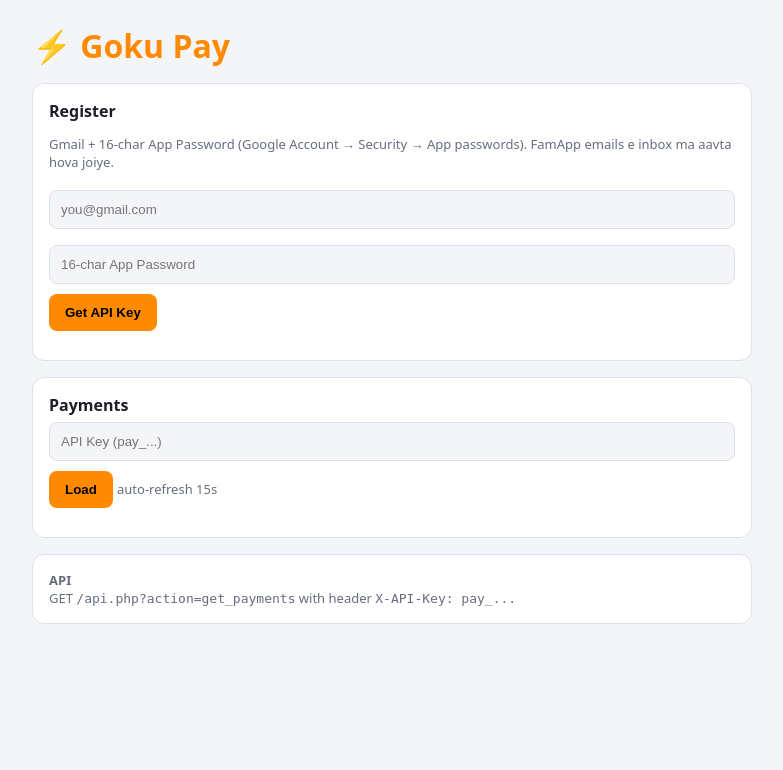
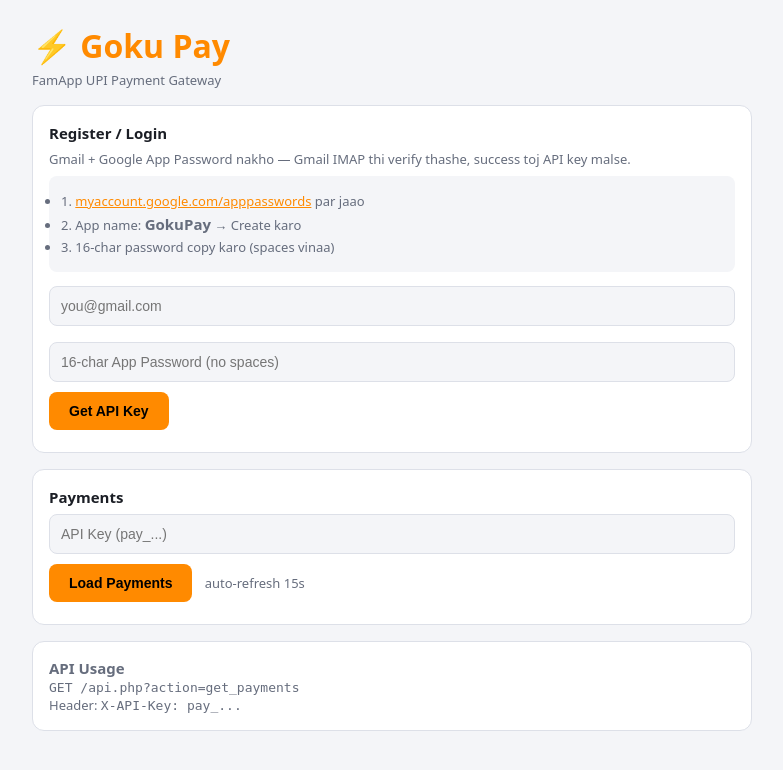
Before and after one commit to GOKUxPRO/GOKU-FAMAPP-, a PHP site: page / in a window 1280 px wide. Shown: the top 770 px of the page, without its empty margins (248-1031 px from the left). Run offline with PHP 8.4, Linux system fonts and the light colour scheme.

Commit message:
Update index.php

```diff
--- a/public/index.php
+++ b/public/index.php
@@ -7,76 +7,165 @@
 <style>
 :root{--bg:#0f1115;--card:#181b22;--tx:#e8eaf0;--mut:#8b91a1;--ac:#ff8a00;--bd:#2a2e38}
 @media(prefers-color-scheme:light){:root{--bg:#f4f5f8;--card:#fff;--tx:#1b1e25;--mut:#666d7d;--bd:#dde0e8}}
-*{box-sizing:border-box}body{margin:0;font-family:system-ui,sans-serif;background:var(--bg);color:var(--tx);padding:16px}
-.w{max-width:720px;margin:auto}h1{color:var(--ac);margin:8px 0 16px}
+*{box-sizing:border-box}
+body{margin:0;font-family:system-ui,sans-serif;background:var(--bg);color:var(--tx);padding:16px}
+.w{max-width:720px;margin:auto}
+h1{color:var(--ac);margin:8px 0 4px}
+.sub{color:var(--mut);font-size:13px;margin:0 0 16px}
 .c{background:var(--card);border:1px solid var(--bd);border-radius:12px;padding:16px;margin-bottom:16px}
-input{width:100%;padding:11px;margin:6px 0 10px;border-radius:8px;border:1px solid var(--bd);background:var(--bg);color:var(--tx)}
-button{background:var(--ac);color:#000;border:0;padding:11px 16px;border-radius:8px;font-weight:600;cursor:pointer}
-.m{color:var(--mut);font-size:13px}.k{word-break:break-all;background:var(--bg);padding:10px;border-radius:8px;font-family:monospace}
-table{width:100%;border-collapse:collapse;font-size:14px}td,th{padding:8px 6px;border-bottom:1px solid var(--bd);text-align:left}
-.t{overflow-x:auto}.e{color:#ff5d5d}.ok{color:#2ecc71}
+.c b{font-size:15px}
+input{width:100%;padding:11px;margin:6px 0 10px;border-radius:8px;border:1px solid var(--bd);background:var(--bg);color:var(--tx);font-size:14px}
+input:focus{outline:none;border-color:var(--ac)}
+button{background:var(--ac);color:#000;border:0;padding:11px 20px;border-radius:8px;font-weight:700;cursor:pointer;font-size:14px}
+button:active{opacity:.8}
+.m{color:var(--mut);font-size:13px;margin:6px 0}
+.k{word-break:break-all;background:var(--bg);padding:10px;border-radius:8px;font-family:monospace;font-size:13px;margin-top:8px}
+table{width:100%;border-collapse:collapse;font-size:14px}
+td,th{padding:9px 6px;border-bottom:1px solid var(--bd);text-align:left}
+th{color:var(--mut);font-size:12px;font-weight:600}
+.t{overflow-x:auto}
+.e{color:#ff5d5d}
+.ok{color:#2ecc71}
+.badge{display:inline-block;padding:2px 8px;border-radius:20px;font-size:11px;font-weight:600}
+.steps{background:var(--bg);border-radius:8px;padding:12px;margin:8px 0;font-size:13px;color:var(--mut)}
+.steps li{margin:4px 0}
+.loader{display:inline-block;width:14px;height:14px;border:2px solid var(--bd);border-top-color:var(--ac);border-radius:50%;animation:spin .7s linear infinite;vertical-align:middle;margin-right:6px}
+@keyframes spin{to{transform:rotate(360deg)}}
 </style>
 </head>
 <body><div class="w">
+
 <h1>⚡ Goku Pay</h1>
+<p class="sub">FamApp UPI Payment Gateway</p>
 
-<div class="c" id="reg">
-  <b>Register</b>
-  <p class="m">Gmail + 16-char App Password (Google Account → Security → App passwords). FamApp emails e inbox ma aavta hova joiye.</p>
-  <input id="email" type="email" placeholder="you@gmail.com">
-  <input id="pass" type="password" placeholder="16-char App Password">
-  <button onclick="reg()">Get API Key</button>
+<!-- Register Section -->
+<div class="c" id="regCard">
+  <b>Register / Login</b>
+  <p class="m">Gmail + Google App Password nakho — Gmail IMAP thi verify thashe, success toj API key malse.</p>
+
+  <ul class="steps">
+    <li>1. <a href="https://myaccount.google.com/apppasswords" target="_blank" style="color:var(--ac)">myaccount.google.com/apppasswords</a> par jaao</li>
+    <li>2. App name: <b>GokuPay</b> → Create karo</li>
+    <li>3. 16-char password copy karo (spaces vinaa)</li>
+  </ul>
+
+  <input id="email" type="email" placeholder="you@gmail.com" autocomplete="email">
+  <input id="pass" type="password" placeholder="16-char App Password (no spaces)" maxlength="16" autocomplete="off">
+  <button onclick="reg()" id="regBtn">Get API Key</button>
   <p id="rmsg" class="m"></p>
   <div id="keybox" style="display:none">
-    <p class="ok">Save this key now — fari nahi dekhay!</p><div class="k" id="key"></div>
+    <p class="ok">✅ Gmail verified! API Key ready — abhi j save karo:</p>
+    <div class="k" id="keyVal"></div>
+    <p class="m" style="margin-top:6px">⚠️ Aa key fari nahi dekhay — safe jagah save karo!</p>
   </div>
 </div>
 
+<!-- Payments Section -->
 <div class="c">
   <b>Payments</b>
-  <input id="ak" placeholder="API Key (pay_...)">
-  <button onclick="load()">Load</button>
-  <span class="m"> auto-refresh 15s</span>
+  <input id="ak" placeholder="API Key (pay_...)" autocomplete="off">
+  <button onclick="load()">Load Payments</button>
+  <span class="m" style="margin-left:8px">auto-refresh 15s</span>
   <p id="pmsg" class="m"></p>
-  <div class="t"><table id="tb" style="display:none">
-    <thead><tr><th>Amount</th><th>Sender</th><th>UTR</th><th>Txn ID</th><th>Time</th></tr></thead><tbody></tbody>
-  </table></div>
+  <div class="t">
+    <table id="tb" style="display:none">
+      <thead><tr><th>Amount</th><th>Sender</th><th>Txn ID</th><th>Time</th></tr></thead>
+      <tbody></tbody>
+    </table>
+  </div>
 </div>
 
-<div class="c m"><b>API</b><br>GET <code>/api.php?action=get_payments</code> with header <code>X-API-Key: pay_...</code></div>
+<!-- API Docs -->
+<div class="c m">
+  <b>API Usage</b><br>
+  <code>GET /api.php?action=get_payments</code><br>
+  Header: <code>X-API-Key: pay_...</code>
+</div>
+
 </div>
 <script>
 const $=id=>document.getElementById(id);
 const esc=s=>String(s).replace(/[&<>"']/g,c=>({'&':'&amp;','<':'&lt;','>':'&gt;','"':'&quot;',"'":'&#39;'}[c]));
 let timer;
+
+// Saved key load
 try{const k=localStorage.getItem('gk');if(k){$('ak').value=k;load();}}catch(e){}
 
 async function reg(){
-  $('rmsg').className='m';$('rmsg').textContent='Verifying Gmail...';
+  const email=$('email').value.trim();
+  const pass=$('pass').value.replace(/\s/g,'');
+
+  if(!email){$('rmsg').className='e';$('rmsg').textContent='Email enter karo.';return;}
+  if(pass.length!==16){$('rmsg').className='e';$('rmsg').textContent='App Password exactly 16 characters hovu joiye (spaces vinaa).';return;}
+
+  $('regBtn').disabled=true;
+  $('rmsg').className='m';
+  $('rmsg').innerHTML='<span class="loader"></span>Gmail verify thai rahu che...';
+
   try{
-    const r=await fetch('api.php?action=register',{method:'POST',headers:{'Content-Type':'application/json'},
-      body:JSON.stringify({email:$('email').value,app_password:$('pass').value})});
+    const r=await fetch('api.php?action=register',{
+      method:'POST',
+      headers:{'Content-Type':'application/json'},
+      body:JSON.stringify({email,app_password:pass})
+    });
     const d=await r.json();
     if(d.success){
-      $('rmsg').textContent='';$('keybox').style.display='block';$('key').textContent=d.api_key;
-      $('ak').value=d.api_key;$('pass').value='';load();
-    }else{$('rmsg').className='e';$('rmsg').textContent=d.error;}
-  }catch(e){$('rmsg').className='e';$('rmsg').textContent='Network error';}
+      $('rmsg').textContent='';
+      $('keybox').style.display='block';
+      $('keyVal').textContent=d.api_key;
+      $('ak').value=d.api_key;
+      $('pass').value='';
+      try{localStorage.setItem('gk',d.api_key);}catch(e){}
+      load();
+    }else{
+      $('rmsg').className='e';
+      $('rmsg').textContent=d.error||'Error occurred.';
+    }
+  }catch(e){
+    $('rmsg').className='e';
+    $('rmsg').textContent='Network error — internet check karo.';
+  }
+  $('regBtn').disabled=false;
 }
 
 async function load(){
-  const k=$('ak').value.trim();if(!k)return;
+  const k=$('ak').value.trim();
+  if(!k)return;
   try{localStorage.setItem('gk',k);}catch(e){}
+
   try{
     const r=await fetch('api.php?action=get_payments',{headers:{'X-API-Key':k}});
     const d=await r.json();
-    if(!d.success){$('pmsg').className='e';$('pmsg').textContent=d.error;$('tb').style.display='none';return;}
-    $('pmsg').className='m';$('pmsg').textContent=d.data.length?'':'No payments yet.';
+    if(!d.success){
+      $('pmsg').className='e';
+      $('pmsg').textContent=d.error||'Invalid API Key.';
+      $('tb').style.display='none';
+      return;
+    }
+    $('pmsg').className='m';
+    $('pmsg').textContent=d.data.length?`${d.data.length} payment(s) found`:'No payments yet. Worker email check karti hase...';
     $('tb').style.display=d.data.length?'table':'none';
-    $('tb').querySelector('tbody').innerHTML=d.data.map(p=>
-      `<tr><td>₹${esc(p.amount)}</td><td>${esc(p.sender_name)}</td><td>${esc(p.utr)}</td><td>${esc(p.transaction_id)}</td><td>${esc(p.received_at)}</td></tr>`).join('');
-    clearInterval(timer);timer=setInterval(load,15000);
-  }catch(e){$('pmsg').className='e';$('pmsg').textContent='Network error';}
+    $('tb').querySelector('tbody').innerHTML=d.data.map(p=>`
+      <tr>
+        <td><b>₹${esc(p.amount)}</b></td>
+        <td>${esc(p.sender_name)}</td>
+        <td style="font-family:monospace;font-size:12px">${esc(p.transaction_id)}</td>
+        <td style="font-size:12px">${esc(p.received_at)}</td>
+      </tr>`).join('');
+    clearInterval(timer);
+    timer=setInterval(load,15000);
+  }catch(e){
+    $('pmsg').className='e';
+    $('pmsg').textContent='Network error.';
+  }
 }
+
+// Enter key support
+document.addEventListener('keydown',e=>{
+  if(e.key==='Enter'){
+    if(document.activeElement===$('email')||document.activeElement===$('pass')) reg();
+    if(document.activeElement===$('ak')) load();
+  }
+});
 </script>
 </body></html>
```
